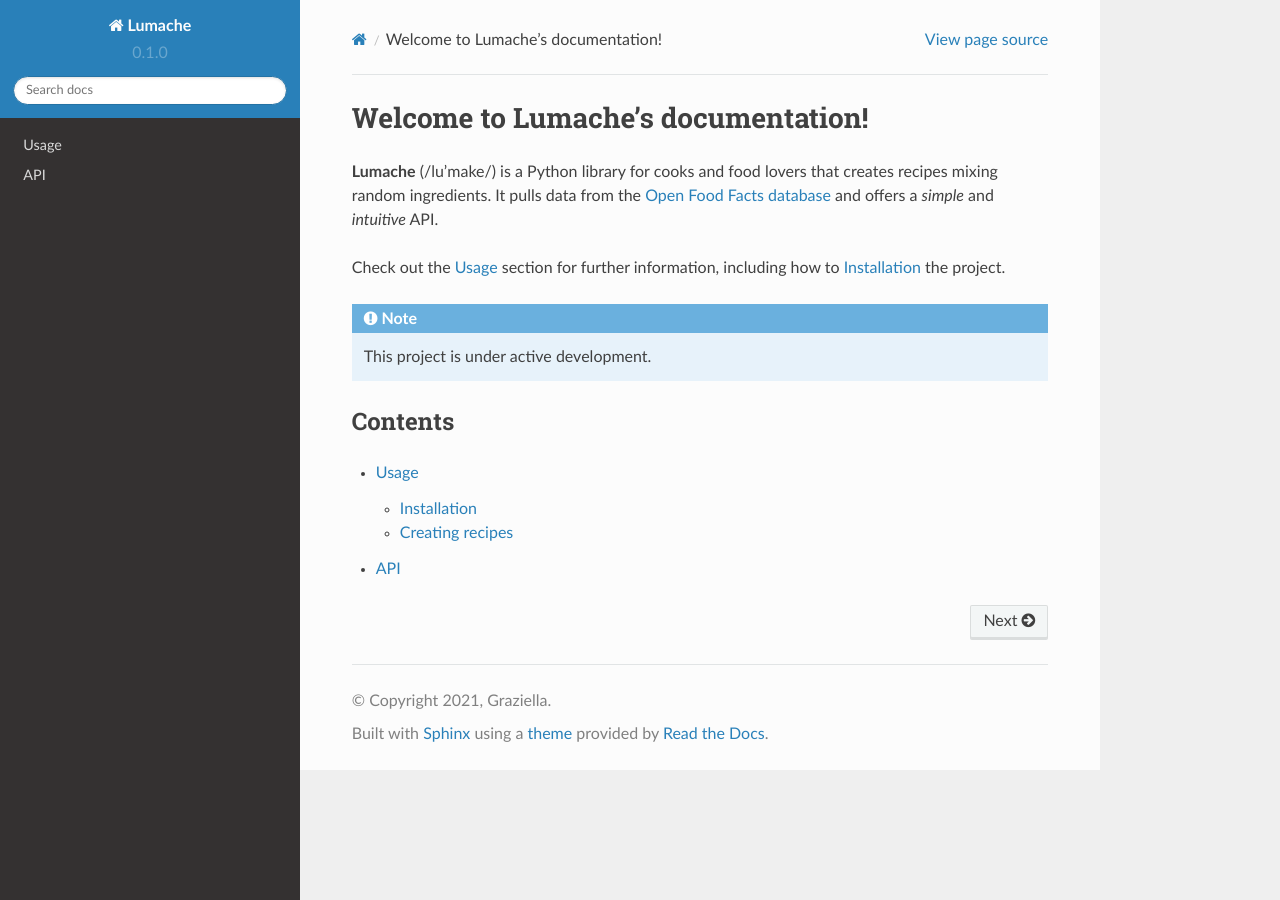
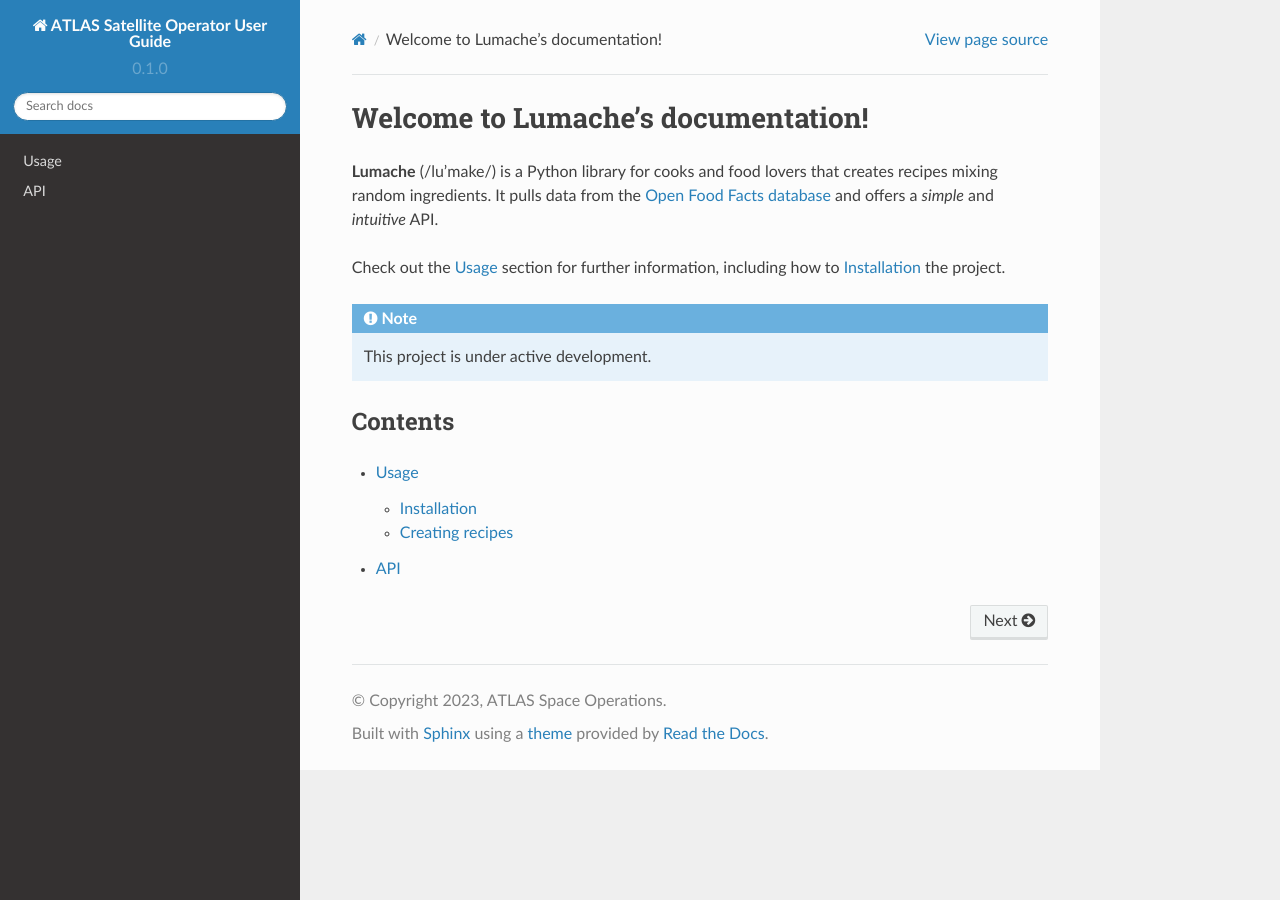
Before and after one commit to pfcooley/asoug-test, a Sphinx documentation site: the page built from docs/source/index.rst, in a window 1280 px wide. Built offline with Sphinx 7.4.7 and the Read the Docs theme 2.0.0, drawn with Linux system fonts in a browser that asks for light colours.

Commit message:
Update conf.py

```diff
--- a/docs/source/conf.py
+++ b/docs/source/conf.py
@@ -2,9 +2,9 @@
 
 # -- Project information
 
-project = 'Lumache'
-copyright = '2021, Graziella'
-author = 'Graziella'
+project = 'ATLAS Satellite Operator User Guide'
+copyright = '2023, ATLAS Space Operations'
+author = 'ATLAS Space Operations'
 
 release = '0.1'
 version = '0.1.0'
```
